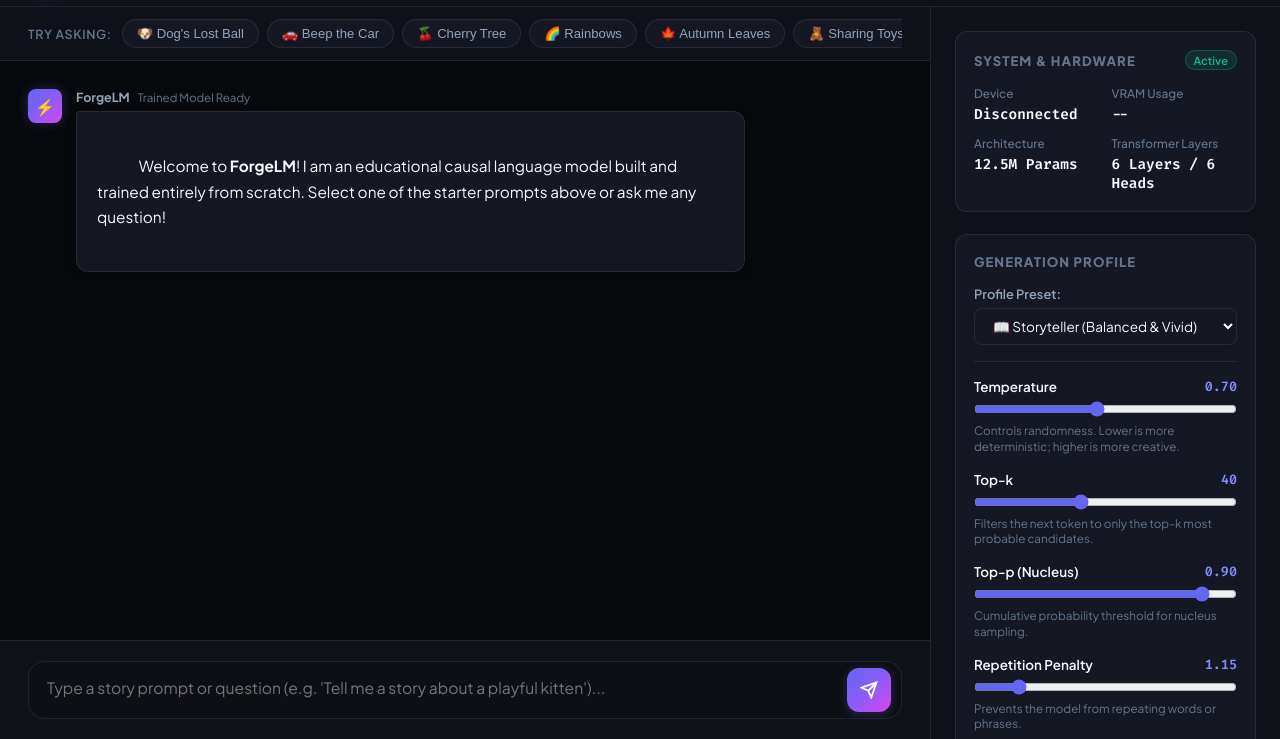
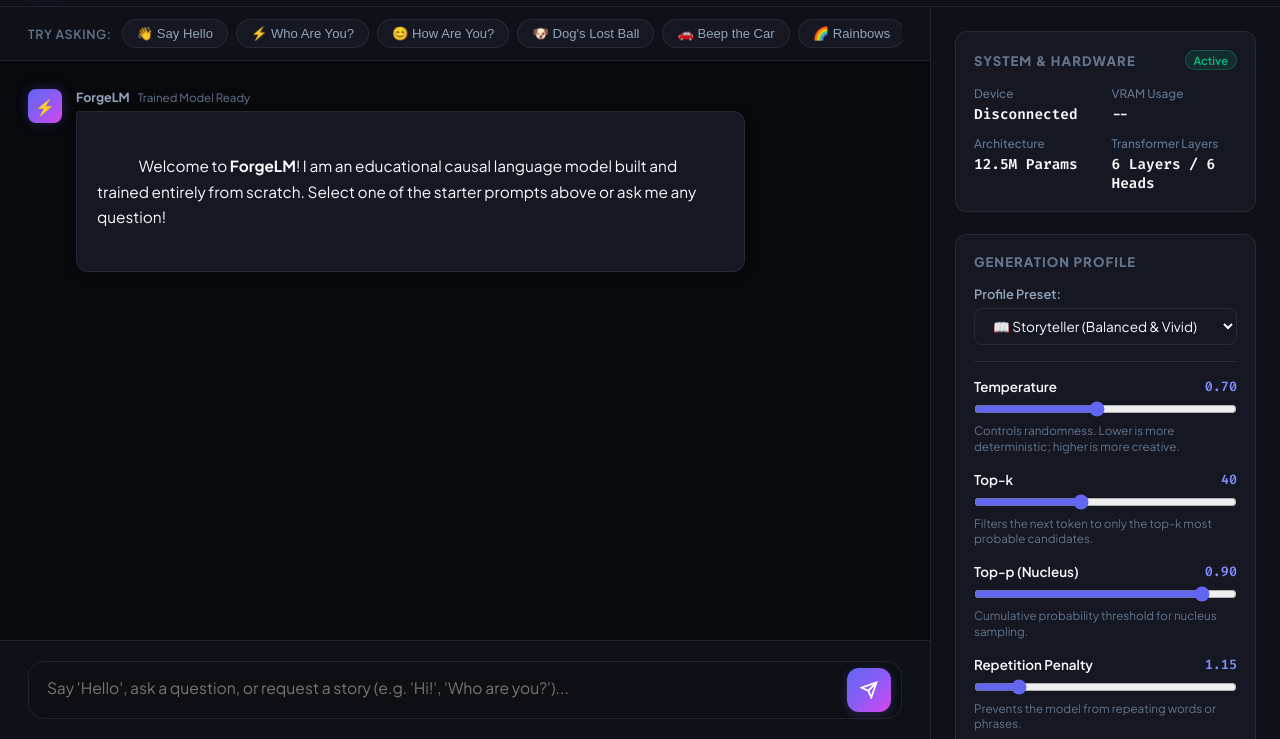
Before and after one commit to Mrvikas06/Forge-LM, a website: page frontend/index.html in a window 1280 px wide. Shown: the part 61-800 px from the top of the page. Drawn offline with Linux system fonts and the light colour scheme; no server answers.

Commit message:
Studio Greeting Chips
Added interactive greeting chips for instant conversational testing in Studio UI.
Updated chat input placeholder to encourage natural conversational questions.
Streamlined chat workspace interface for both storytelling and direct chat.

```diff
--- a/frontend/index.html
+++ b/frontend/index.html
@@ -57,12 +57,13 @@
         <div class="quick-prompts-bar">
           <span class="prompt-hint">Try asking:</span>
           <div class="prompt-chips">
+            <button class="chip" onclick="applyQuickPrompt('Hello!')">👋 Say Hello</button>
+            <button class="chip" onclick="applyQuickPrompt('Who are you?')">⚡ Who Are You?</button>
+            <button class="chip" onclick="applyQuickPrompt('How are you doing?')">😊 How Are You?</button>
             <button class="chip" onclick="applyQuickPrompt('Tell me a story about a little dog who lost his ball.')">🐶 Dog's Lost Ball</button>
             <button class="chip" onclick="applyQuickPrompt('Write a bedtime story about a little car named Beep.')">🚗 Beep the Car</button>
-            <button class="chip" onclick="applyQuickPrompt('Tell me a story about a little cherry tree.')">🍒 Cherry Tree</button>
             <button class="chip" onclick="applyQuickPrompt('What makes a rainbow appear in the sky?')">🌈 Rainbows</button>
             <button class="chip" onclick="applyQuickPrompt('Explain why trees lose their leaves in autumn in simple words.')">🍁 Autumn Leaves</button>
-            <button class="chip" onclick="applyQuickPrompt('Write a short story about sharing toys with friends.')">🧸 Sharing Toys</button>
           </div>
         </div>
 
@@ -85,7 +86,7 @@
         <!-- Chat Input Bar -->
         <div class="chat-input-bar">
           <div class="input-container">
-            <textarea id="chat-input" placeholder="Type a story prompt or question (e.g. 'Tell me a story about a playful kitten')..." rows="1" onkeydown="handleChatKeyDown(event)"></textarea>
+            <textarea id="chat-input" placeholder="Say 'Hello', ask a question, or request a story (e.g. 'Hi!', 'Who are you?')..." rows="1" onkeydown="handleChatKeyDown(event)"></textarea>
             <button id="chat-send-btn" class="send-btn" onclick="sendChatMessage()" title="Send prompt (Enter)">
               <svg width="18" height="18" viewBox="0 0 24 24" fill="none" stroke="currentColor" stroke-width="2.4"><line x1="22" y1="2" x2="11" y2="13"></line><polygon points="22 2 15 22 11 13 2 9 22 2"></polygon></svg>
             </button>
```
